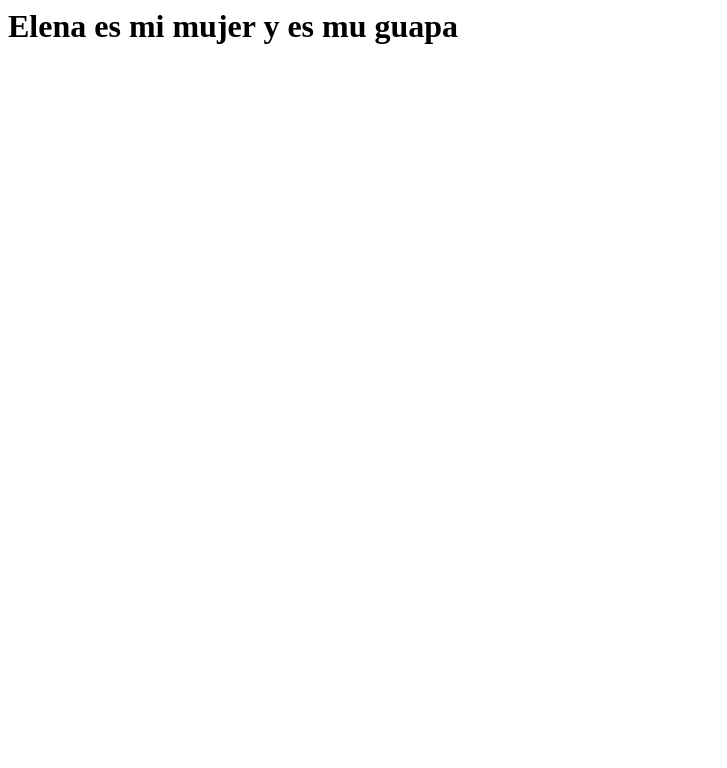
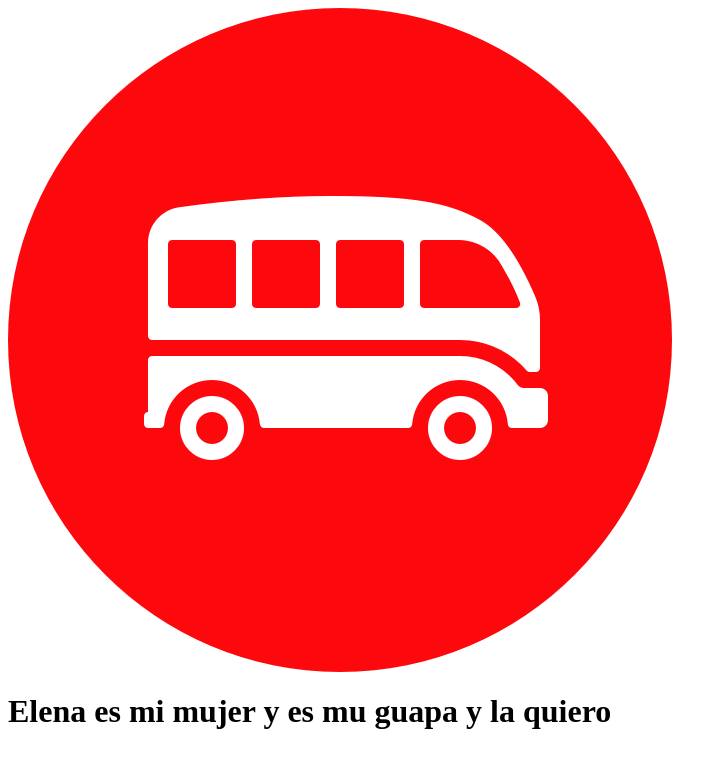
Before and after one commit to EstefaniaVB/git-101, a plain HTML site: page index.html in a window 1280 px wide. Shown: the whole page, without its empty margins (0-727 px from the left). Drawn offline with Linux system fonts and the light colour scheme.

Commit message:
Added Le Wagon logo and change text

```diff
--- a/index.html
+++ b/index.html
@@ -2,6 +2,7 @@
 <html>
 	<head></head>
 	<body>
-		<h1>Elena es mi mujer y es mu guapa</h1>
+		<img src="lewagon.png" alt="">
+		<h1>Elena es mi mujer y es mu guapa y la quiero</h1>
 	</body>
 </html>
```
Also changed, not shown: lewagon.png (added).
